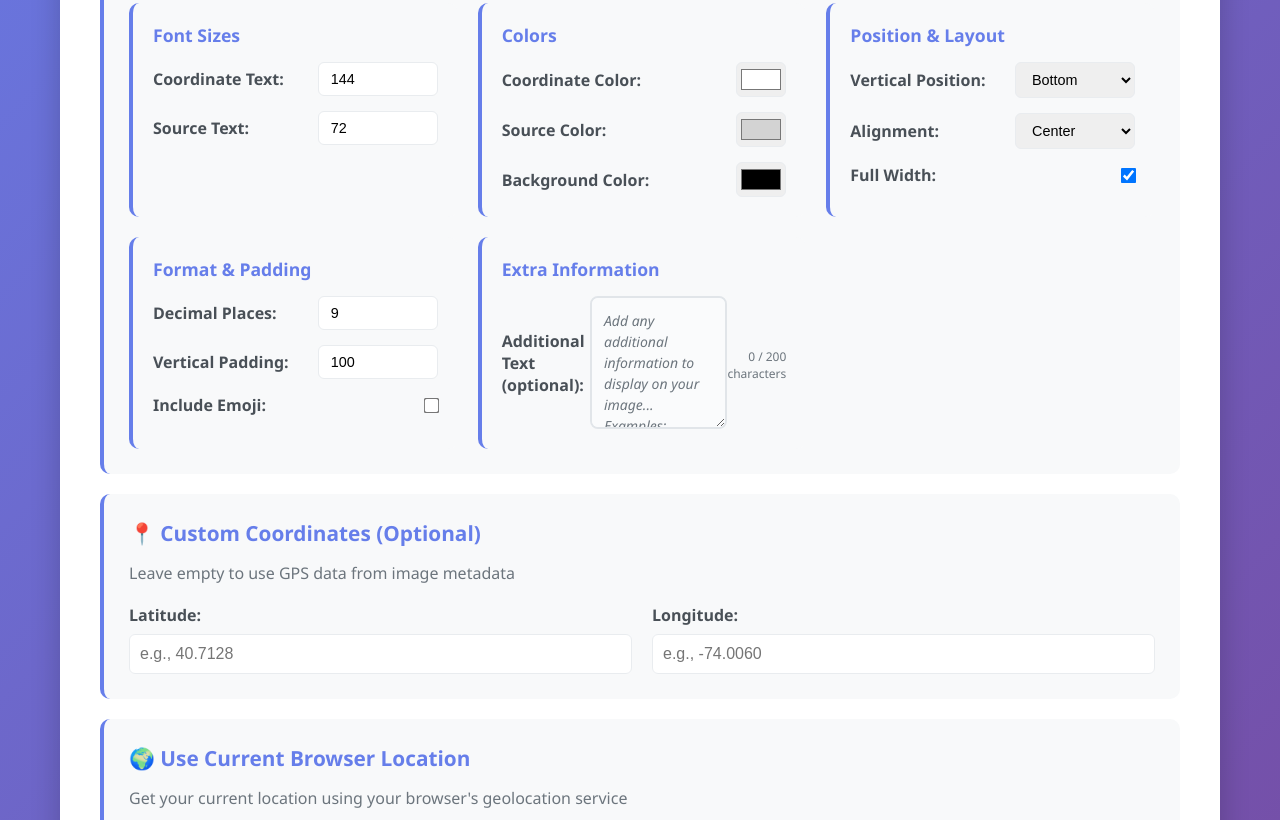
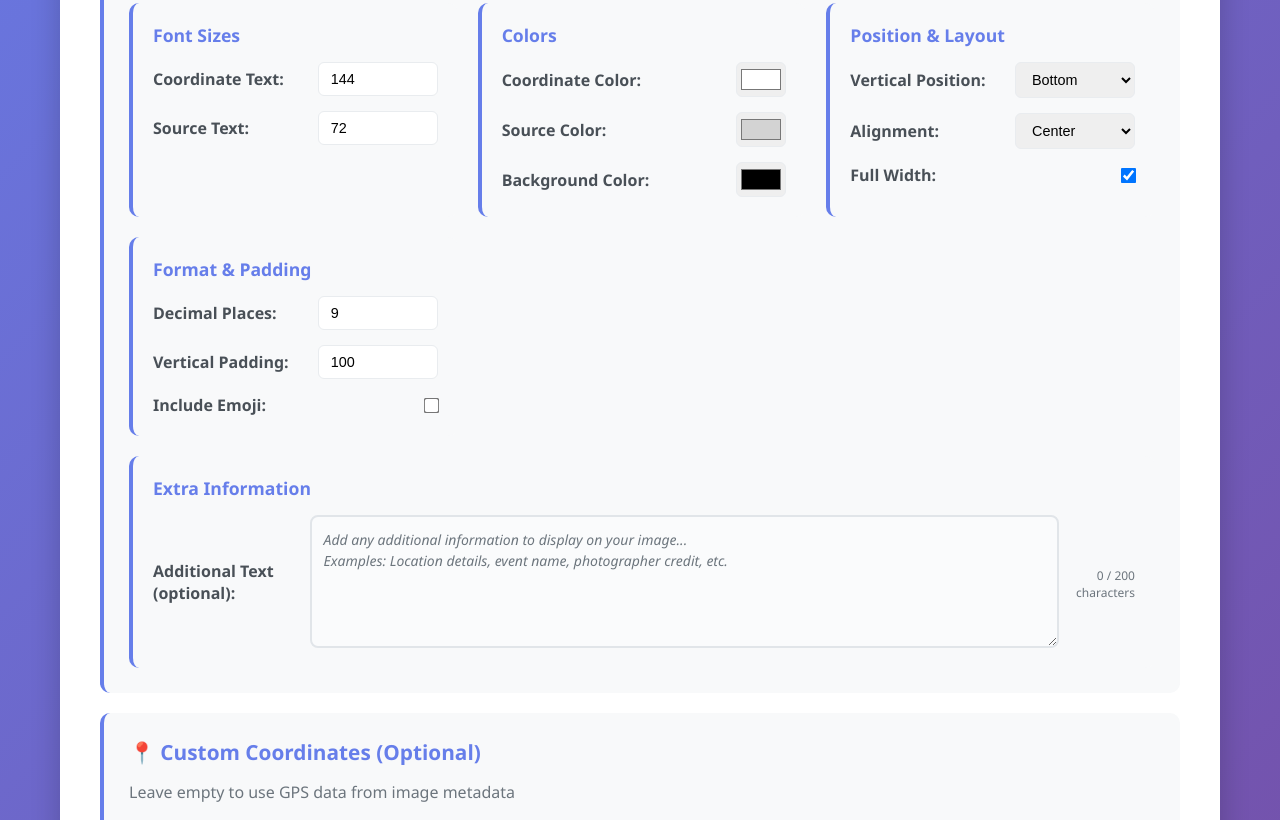
Before and after one commit to razvanursu/razvanursu.github.io, a plain HTML site: page tools/image-coordinate-overlay.html in a window 1280 px wide. Shown: the part 586-1406 px from the top of the page. Drawn offline with Linux system fonts and the light colour scheme.

Commit message:
also update the view of the extra information

```diff
--- a/tools/image-coordinate-overlay.html
+++ b/tools/image-coordinate-overlay.html
@@ -104,14 +104,15 @@
                                     <input type="checkbox" id="includeEmoji">
                                 </div>
                             </div>
+                        </div>
 
-                            <div class="config-group">
-                                <h4>Extra Information</h4>
-                                <div class="form-row">
-                                    <label>Additional Text (optional):</label>
-                                    <textarea id="extraInfo" rows="5" maxlength="200" placeholder="Add any additional information to display on your image...&#10;Examples: Location details, event name, photographer credit, etc."></textarea>
-                                    <div class="char-counter" id="charCounter">0 / 200 characters</div>
-                                </div>
+                        <!-- Extra Information section moved outside config-grid to ensure it's always on its own row -->
+                        <div class="config-group" style="margin-top: 20px;">
+                            <h4>Extra Information</h4>
+                            <div class="form-row">
+                                <label>Additional Text (optional):</label>
+                                <textarea id="extraInfo" rows="5" maxlength="200" placeholder="Add any additional information to display on your image...&#10;Examples: Location details, event name, photographer credit, etc."></textarea>
+                                <div class="char-counter" id="charCounter">0 / 200 characters</div>
                             </div>
                         </div>
                     </div>
```
